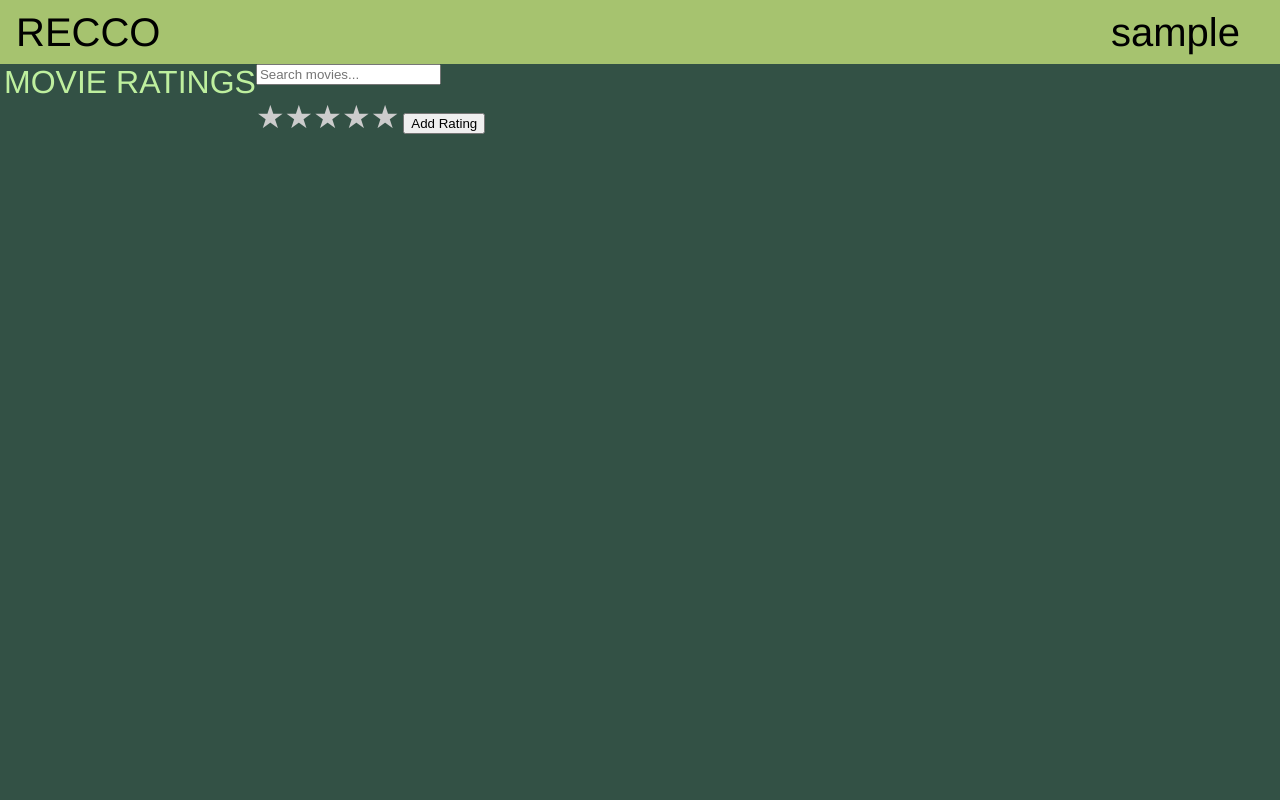
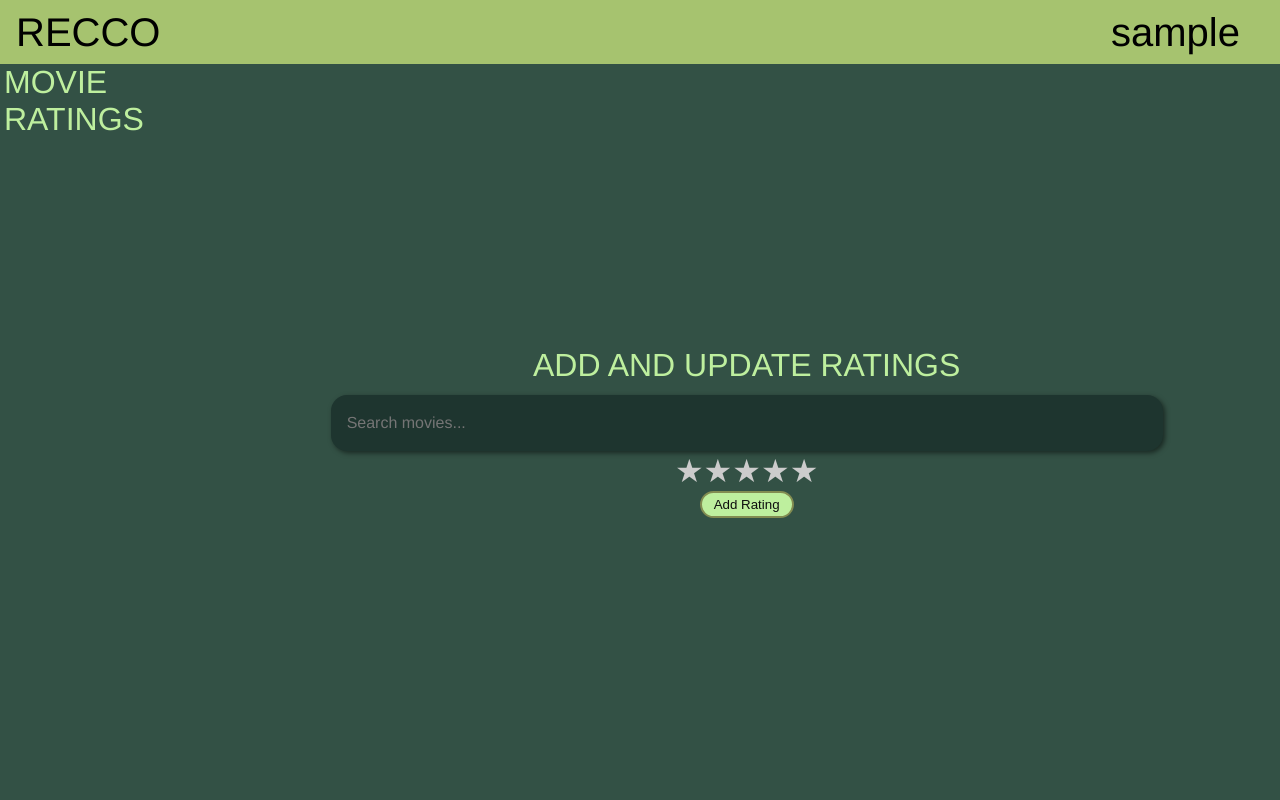
Before and after one commit to JFriendship/Movie-Recommendation-System, a Flask app: page /manage_ratings in a window 1280 px wide. Run offline with Flask 3, Linux system fonts and the light colour scheme; the visitor is signed in with stand-in values (Sample User, id 1); data that the repository does not hold is empty.

Commit message:
Add Styling for Adding and Updating Ratings

```diff
--- a/static/css/manage_ratings.css
+++ b/static/css/manage_ratings.css
@@ -73,6 +73,8 @@ body {
 
 .rating-list-wrapper {
     background-color: #335145;
+    display: flex;
+    flex-direction: column;
 }
 
 .rating-list {
@@ -81,8 +83,10 @@ body {
     margin: 0;
     max-height: calc(100vh - 64px - 36px);
     overflow-y: auto;
+    /* scrollbar-gutter: stable; */
     /* box-sizing: border-box; */
     scrollbar-color: #1E352F #335145;
+    /* scrollbar-width: 8px; */
     width: 100%;
     margin-left: 8px;
     /* min-width: 424px; */
@@ -146,12 +150,85 @@ body {
 /* ============
     Add Ratings
 ============ */
+.add-rating-wrapper {
+    width: 100%;
+    display: flex;
+    flex-direction: column;
+    justify-content: center;
+    align-items: center;
+}
+
+.add-rating-text {
+    font-family: var(--recco-font-family);
+    font-size: 32px;
+    color: #BEEF9E;
+    height: 32px;
+    margin-bottom: 16px;
+}
+
+.movie-search-input {
+    width: 800px;
+    min-width: 500px;
+    height: 24px;
+    background-color: #1E352F;
+    /* border-color: #335145; */
+    border: 0;
+    box-shadow: 2px 2px 5px rgba(0, 0, 0, 0.5);
+    border-style: solid;
+    border-radius: 16px;
+    font-family: var(--recco-font-family);
+    color: #eeeeee;
+    padding: 16px;
+    font-size: 16px;
+    /* position: fixed; */
+}
+
+.movie-search-input:focus {
+    outline: none;
+}
 
 .user-new-rating-wrapper {
   text-align: center;
   position: relative;
   line-height: 1;
   display: inline-block;
+  margin-top: 12px;
+}
+
+.search-results-wrapper {
+
+    margin-top: -8px;
+    /* padding-top: 16px; */
+
+    position: relative;
+}
+
+.search-results-list {
+    margin: 0px;
+    padding: 0;
+    padding-top: 8px;
+    background-color: #1E352F;
+    position: absolute;
+    top: 100%;
+    z-index: 1000;
+    border-bottom-left-radius: 16px;
+    border-bottom-right-radius: 16px;
+}
+
+.search-results {
+    list-style: none;
+    margin: 0;
+}
+
+.search-suggestion-item {
+    /* gap: 8px; */
+    color: #eeeeee;
+    padding: 8px;
+}
+
+.search-suggestion-item:hover {
+    background-color: #27443c;
+    cursor: pointer;
 }
 
 .stars {
@@ -184,3 +261,18 @@ body {
   margin: 0;
   padding: 0;
 }
+
+.add-rating-button {
+    background-color: #BEEF9E;
+    border-radius: 16px;
+    border: 2px solid #828C51;
+    color: #0e0e0e;
+    margin-top: 4px;
+    padding: 4px 12px 4px 12px;
+}
+
+.add-rating-button:hover {
+    background-color: #90b17b;
+    color: #eeeeee;
+    cursor: pointer;
+}
--- a/templates/manage_ratings.html
+++ b/templates/manage_ratings.html
@@ -35,12 +35,15 @@
                 </div>
 
                 <!-- Add Ratings -->
-                <form action="/add_rating" method="post">
-                    <input class="user-new-movie" type="text" id="search-box" name="search-box" placeholder="Search movies..." />
-                    <div id="search-results-wrapper">
-                        <ul id="results-list">
-                            <div id="results"></div>
-                        </ul>
+                <form class="add-rating-wrapper" action="/add_rating" method="post">
+                    <div class="add-rating-text"> ADD AND UPDATE RATINGS</div>
+                    <div class="search-wrapper">
+                        <input class="movie-search-input" type="text" id="search-box" name="search-box" placeholder="Search movies..." />
+                        <div class="search-results-wrapper" id="search-results-wrapper">
+                            <ul class="search-results-list" id="results-list">
+                                <div class="search-results" id="results"></div>
+                            </ul>
+                        </div>
                     </div>
                     <div class="user-new-rating-wrapper">
                         <div class="stars">
@@ -49,7 +52,7 @@
                         </div>
                         <input type="range" class="star-rating-range" id="rating" name="rating" min="0" max="5" step="0.5" value="0">
                     </div>
-                    <input type="submit" name="submit_new_rating_form" value="Add Rating">
+                    <input type="submit" class="add-rating-button" name="submit_new_rating_form" value="Add Rating">
                 </form>
 
 
```
